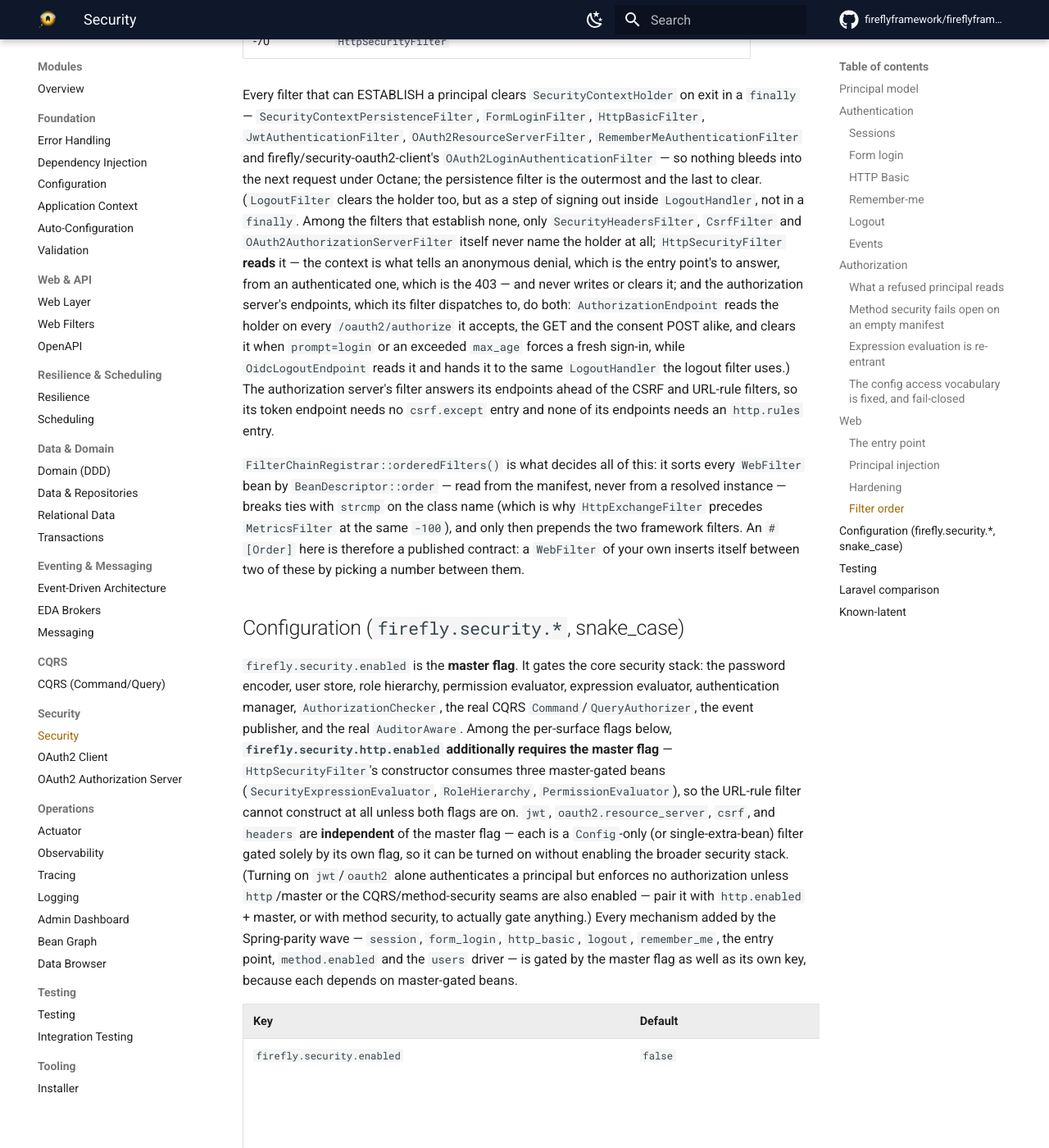
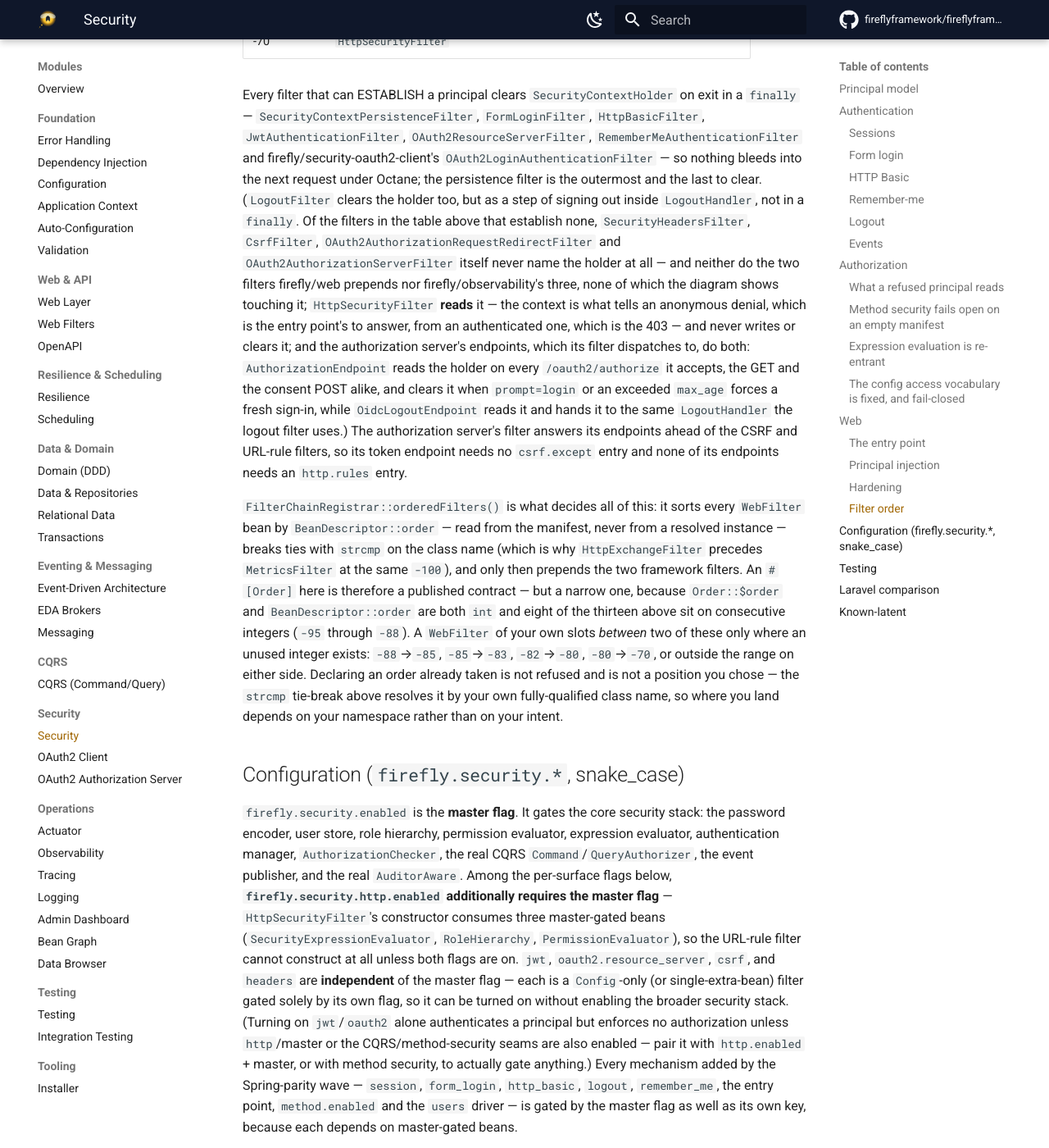
Before and after one commit to fireflyframework/fireflyframework-php, an MkDocs documentation site: the page built from docs/modules/security.md, in a window 1280 px wide and 1400 px high, scrolled down 10700 px. Shown: the whole window at 82% size. Built offline with MkDocs 1.6.1 and Material for MkDocs 9.7.7, drawn with Linux system fonts in a browser that asks for light colours; comment, search, counter and statistics services are not loaded.

Commit message:
fix(docs): the holder and #[Order] claims match the code, and guards pin the chain diagram to the attributes
The holder paragraph's enumeration was exhaustive and wrong:
OAuth2AuthorizationRequestRedirectFilter (-89) establishes no principal and
contains no SecurityContext reference at all, yet "only SecurityHeadersFilter,
CsrfFilter and OAuth2AuthorizationServerFilter" claimed to account for every
such filter. It is named now, the claim is scoped to the table it follows, and
the two prepended firefly/web filters and firefly/observability's three — which
the diagram deliberately pulls into view and which name the holder nowhere
either — are accounted for in the same breath.

The closing sentence told readers to insert a filter "by picking a number
between" two orders. Order::$order and BeanDescriptor::order are both int and
eight of the thirteen listed filters sit on consecutive integers, so for most of
the table that instruction cannot be followed: there is no integer between -92
and -91. It now names the gaps that exist (-88 to -85, -85 to -83, -82 to -80,
-80 to -70, or outside the range) and says what a collision actually does — the
strcmp tie-break the same paragraph explains places you by your own
fully-qualified class name, not by intent.

book/art/figures/security-filter-chain.svg was added as a byte-identical
duplicate that nothing rendered; all five pre-existing figures are referenced
from both language trees. It is now a Figure 10.1 in book/src/10-security.md and
book/src-es/10-security.md, beside the deny-by-default URL rules that end at
HttpSecurityFilter.

Two new guards in tests/DocsDiagramsTest.php:

- the book's figure set must mirror docs/assets/diagrams byte for byte and every
  figure must be rendered by a ::: figure line in BOTH language trees, so the
  two copies cannot drift silently;
- the sixteen orders the diagram transcribes and the thirteen the security
  module's table repeats are read back from the #[Order] attributes by
  reflection, sorted with FilterChainRegistrar's own comparator (order, then
  strcmp on the FQCN, the two unordered filters prepended), and compared row for
  row. Moving an #[Order] now fails a test instead of quietly making the picture
  false.

```diff
--- a/docs/modules/security.md
+++ b/docs/modules/security.md
@@ -339,21 +339,27 @@ Every filter that can ESTABLISH a principal clears `SecurityContextHolder` on ex
 `OAuth2ResourceServerFilter`, `RememberMeAuthenticationFilter` and firefly/security-oauth2-client's
 `OAuth2LoginAuthenticationFilter` — so nothing bleeds into the next request under Octane; the persistence filter is
 the outermost and the last to clear. (`LogoutFilter` clears the holder too, but as a step of signing out inside
-`LogoutHandler`, not in a `finally`. Among the filters that establish none, only `SecurityHeadersFilter`,
-`CsrfFilter` and `OAuth2AuthorizationServerFilter` itself never name the holder at all; `HttpSecurityFilter`
-**reads** it — the context is what tells an anonymous denial, which is the entry point's to answer, from an
-authenticated one, which is the 403 — and never writes or clears it; and the authorization server's endpoints,
-which its filter dispatches to, do both: `AuthorizationEndpoint` reads the holder on every `/oauth2/authorize` it
-accepts, the GET and the consent POST alike, and clears it when `prompt=login` or an exceeded `max_age` forces a
-fresh sign-in, while `OidcLogoutEndpoint` reads it and hands it to the same `LogoutHandler` the logout filter
-uses.) The authorization server's filter answers its endpoints ahead of the CSRF and URL-rule filters, so its
-token endpoint needs no `csrf.except` entry and none of its endpoints needs an `http.rules` entry.
+`LogoutHandler`, not in a `finally`. Of the filters in the table above that establish none, `SecurityHeadersFilter`,
+`CsrfFilter`, `OAuth2AuthorizationRequestRedirectFilter` and `OAuth2AuthorizationServerFilter` itself never name the
+holder at all — and neither do the two filters firefly/web prepends nor firefly/observability's three, none of which
+the diagram shows touching it; `HttpSecurityFilter` **reads** it — the context is what tells an anonymous denial,
+which is the entry point's to answer, from an authenticated one, which is the 403 — and never writes or clears it;
+and the authorization server's endpoints, which its filter dispatches to, do both: `AuthorizationEndpoint` reads the
+holder on every `/oauth2/authorize` it accepts, the GET and the consent POST alike, and clears it when
+`prompt=login` or an exceeded `max_age` forces a fresh sign-in, while `OidcLogoutEndpoint` reads it and hands it to
+the same `LogoutHandler` the logout filter uses.) The authorization server's filter answers its endpoints ahead of
+the CSRF and URL-rule filters, so its token endpoint needs no `csrf.except` entry and none of its endpoints needs an
+`http.rules` entry.
 
 `FilterChainRegistrar::orderedFilters()` is what decides all of this: it sorts every `WebFilter` bean by
 `BeanDescriptor::order` — read from the manifest, never from a resolved instance — breaks ties with `strcmp` on the
 class name (which is why `HttpExchangeFilter` precedes `MetricsFilter` at the same `-100`), and only then prepends
-the two framework filters. An `#[Order]` here is therefore a published contract: a `WebFilter` of your own inserts
-itself between two of these by picking a number between them.
+the two framework filters. An `#[Order]` here is therefore a published contract — but a narrow one, because
+`Order::$order` and `BeanDescriptor::order` are both `int` and eight of the thirteen above sit on consecutive
+integers (`-95` through `-88`). A `WebFilter` of your own slots *between* two of these only where an unused integer
+exists: `-88`→`-85`, `-85`→`-83`, `-82`→`-80`, `-80`→`-70`, or outside the range on either side. Declaring an order
+already taken is not refused and is not a position you chose — the `strcmp` tie-break above resolves it by your own
+fully-qualified class name, so where you land depends on your namespace rather than on your intent.
 
 ## Configuration (`firefly.security.*`, snake_case)
 
```
Also changed, not shown: book/src-es/10-security.md (+2 -0 lines), book/src/10-security.md (+2 -0 lines), 1 other file.
